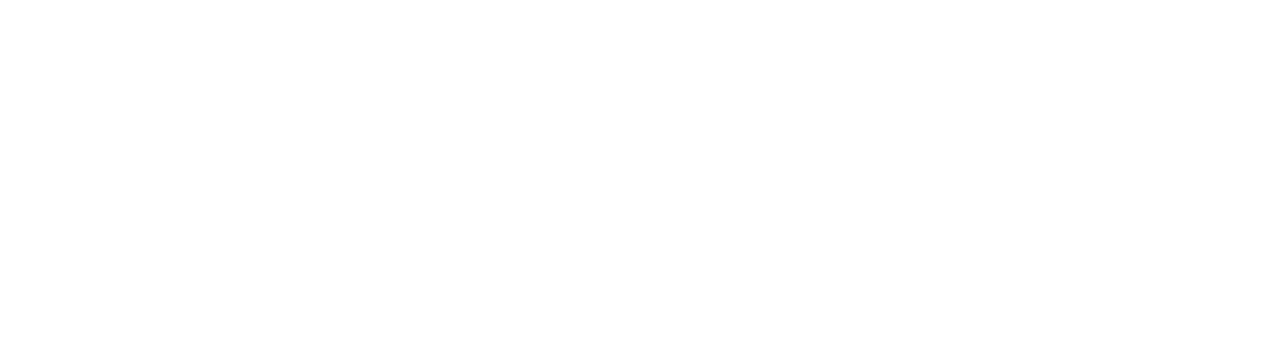
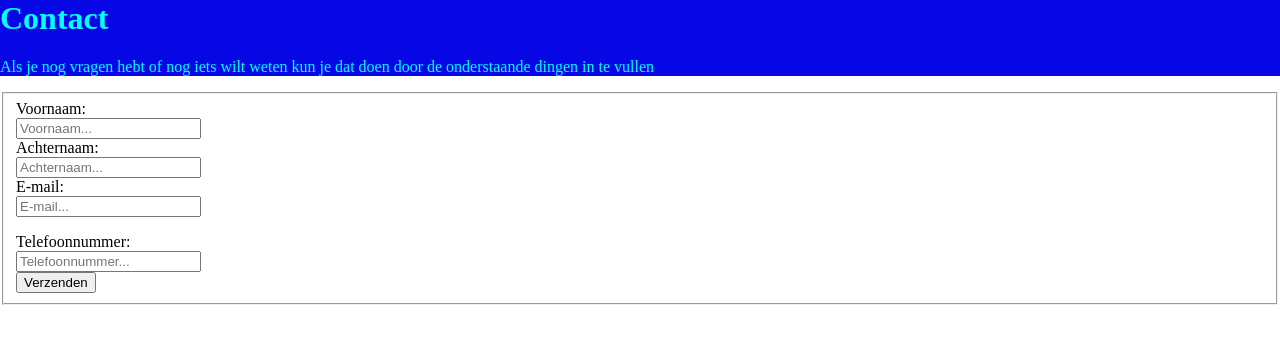
Before and after one commit to ChristiaanDD/PO-Website, a plain HTML site: page Contact.html in a window 1280 px wide. Drawn offline with Linux system fonts and the light colour scheme.

Commit message:
Contact pagina

```diff
--- a/Contact.html
+++ b/Contact.html
@@ -5,3 +5,22 @@
 	<link href="style.css" rel="stylesheet" type="text/css" />
   <link rel="shortcut icon" type="image/jpg" href="images.jpg""/>
 </head>
+<body>
+<div>
+<h1 class= Intro"> Contact </h1>
+<p> Als je nog vragen hebt of nog iets wilt weten kun je dat doen door de onderstaande dingen in te vullen </p></div>
+
+<fieldset
+  		<label class="invoerveld" for="fname">Voornaam:</label><br>
+  		<input class="invoerveld" type="text" id="Voornaam" name="Voornaam" placeholder="Voornaam..." required=""> <br>
+  		<label class="invoerveld" for="lname">Achternaam:</label><br>
+  		<input class="invoerveld" type="text" id="Achternaam" name="Achternaam" placeholder="Achternaam..." required=""> <br>
+			<label class="invoerveld" for="email">E-mail:</label><br>
+			<input class="invoerveld" type="text" id="email" name="email" placeholder="E-mail..." required="">
+<p> </p>
+
+<label class="invoerveld" for="Telefoon">Telefoonnummer:</label><br>
+  		<input class="invoerveld" type="text" id="Telefoon" name="Telefoonnummer" placeholder="Telefoonnummer..." required=""> <br>
+			<input class="knop" type="submit" value="Verzenden">
+</fieldset>
+</body>
```
